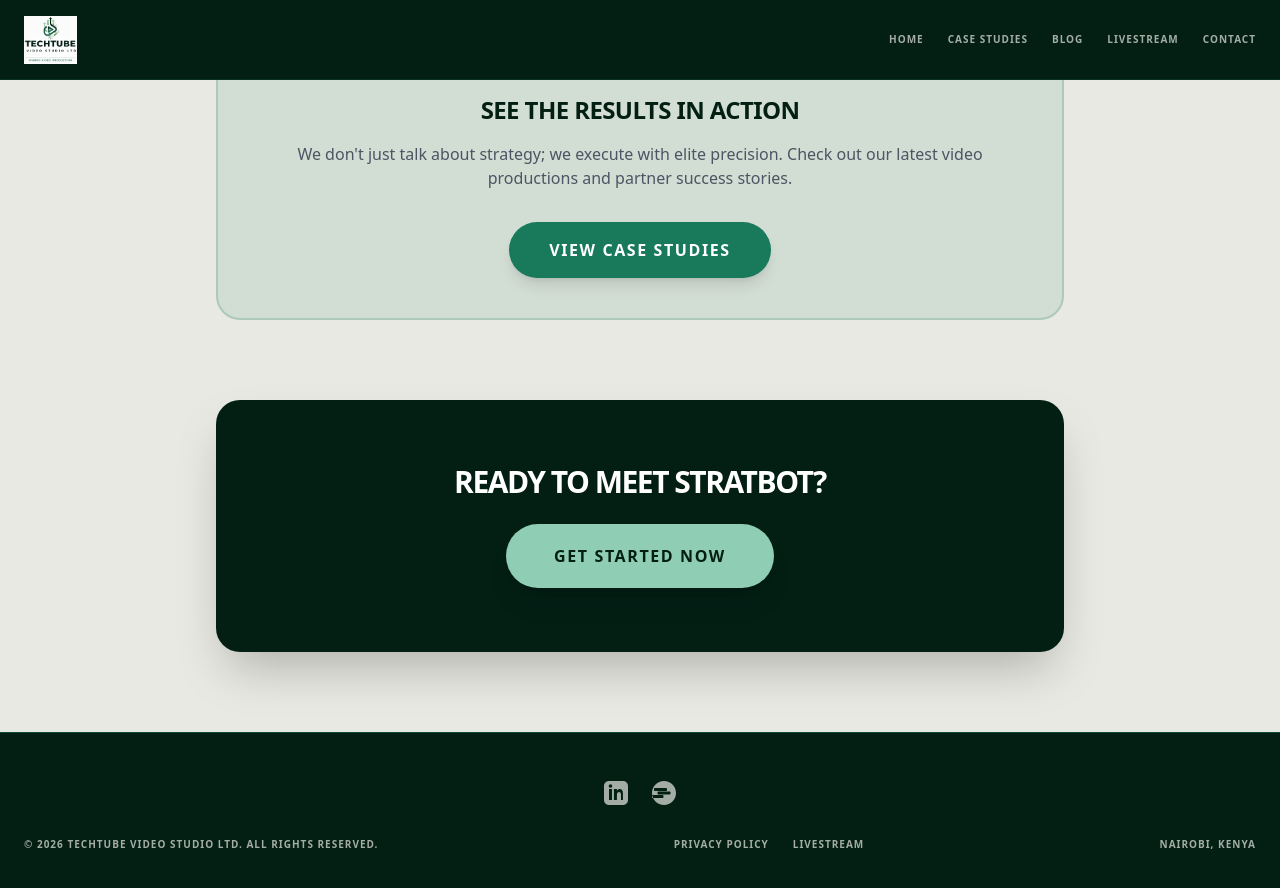
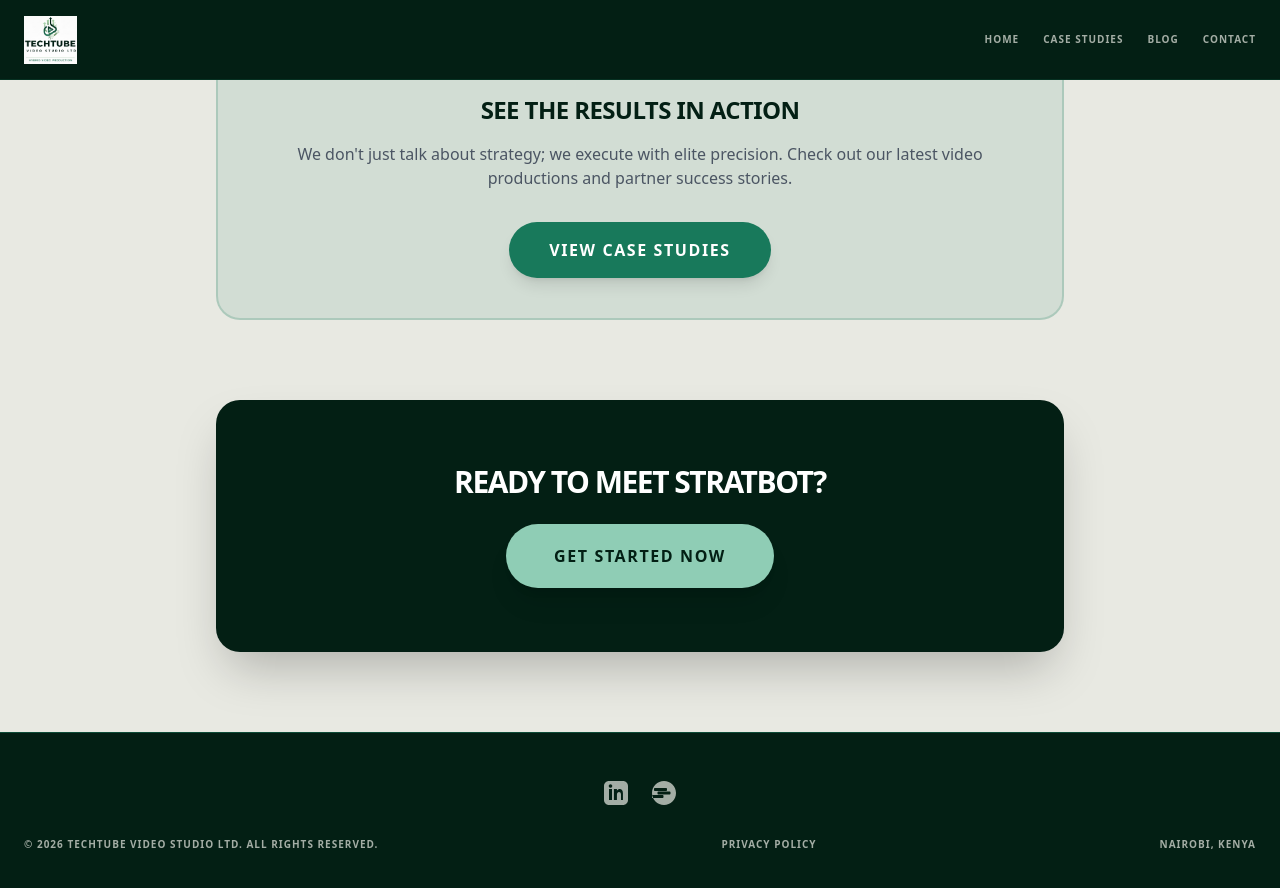
Before and after one commit to cheptionymutai/techtube-video-studio, a Jekyll site: the page about.html, which Jekyll copies as it is, in a window 1280 px wide and 900 px high, scrolled down 1171 px. Shown: the top 888 px of the window. Built offline with Jekyll 4.4.1, drawn with Linux system fonts in a browser that asks for light colours; nearby versions of some CDN libraries.

Commit message:
Update links for homepage and remove livestream

```diff
--- a/about.html
+++ b/about.html
@@ -32,14 +32,13 @@ height="0" width="0" style="display:none;visibility:hidden"></iframe></noscript>
     <!-- Header -->
     <header class="fixed top-0 left-0 right-0 z-50 bg-brand-dark h-20 border-b border-brand-primary/20">
         <div class="max-w-7xl mx-auto px-6 h-full flex items-center justify-between">
-            <a href="index.html">
+            <a href="/">
                 <img class="h-12" src="/techtube-logo.jpg" alt="Techtube Logo">
             </a>
             <nav class="hidden md:flex items-center space-x-6 text-[10px] font-bold uppercase tracking-widest text-brand-light/70">
                 <a href="/index.html" class="hover:text-brand-accent">Home</a>
                 <a href="/portfolio.html" class="hover:text-brand-accent">Case Studies</a>
                 <a href="/blog/" class="text-brand-light/70 hover:text-brand-accent transition-colors">Blog</a>
-                <a href="/livestream.html" class="hover:text-brand-accent">Livestream</a>
                 <a href="/contact.html" class="hover:text-brand-accent">Contact</a>
             </nav>
         </div>
@@ -102,7 +101,6 @@ height="0" width="0" style="display:none;visibility:hidden"></iframe></noscript>
                 <p>&copy; 2026 Techtube Video Studio Ltd. All rights reserved.</p>
                 <div class="flex space-x-6">
                     <a href="/privacypolicy.html" class="hover:text-brand-accent">Privacy Policy</a>
-                    <a href="https://techtubestudio.com/livestream/" class="hover:text-brand-accent">Livestream</a>
                 </div>
                 <p>Nairobi, Kenya</p>
             </div>
```
